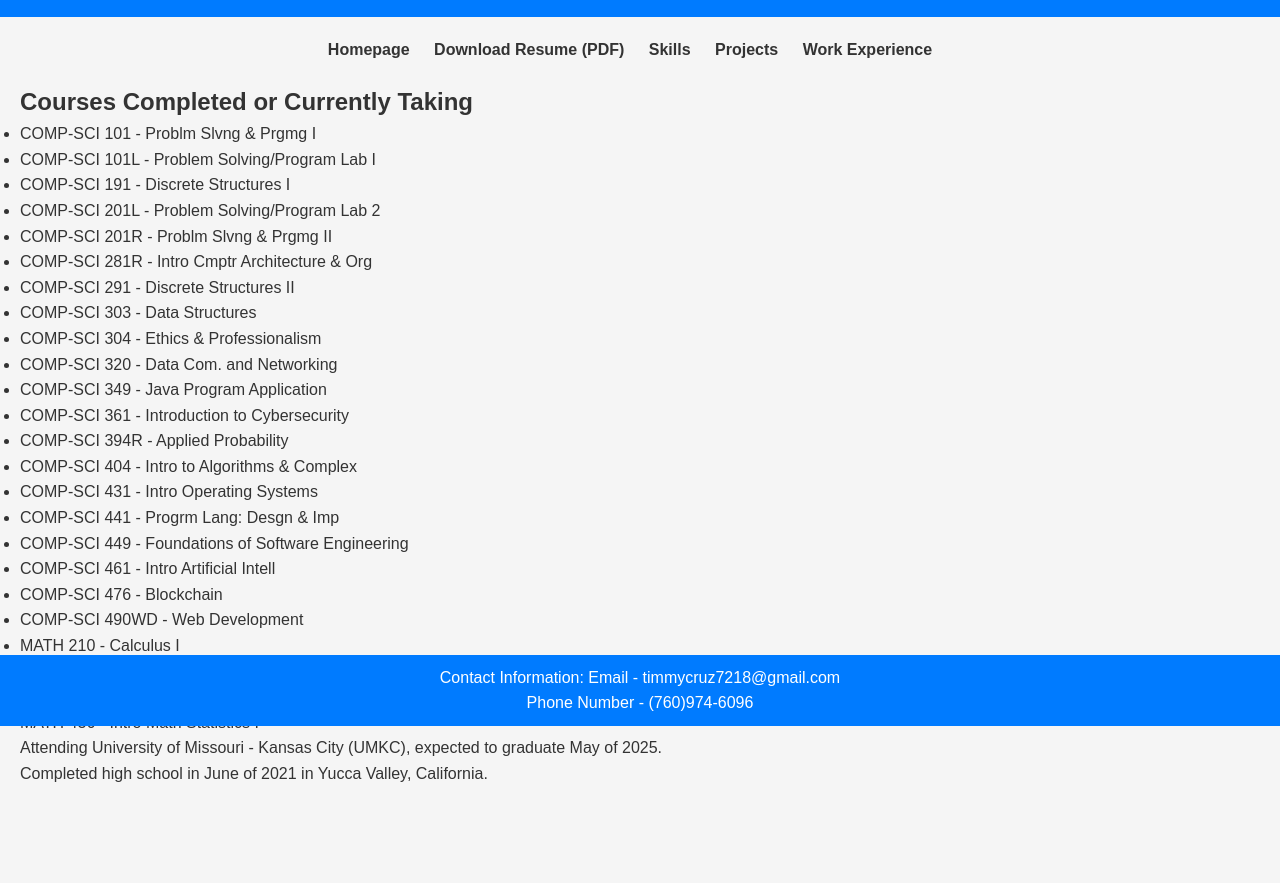
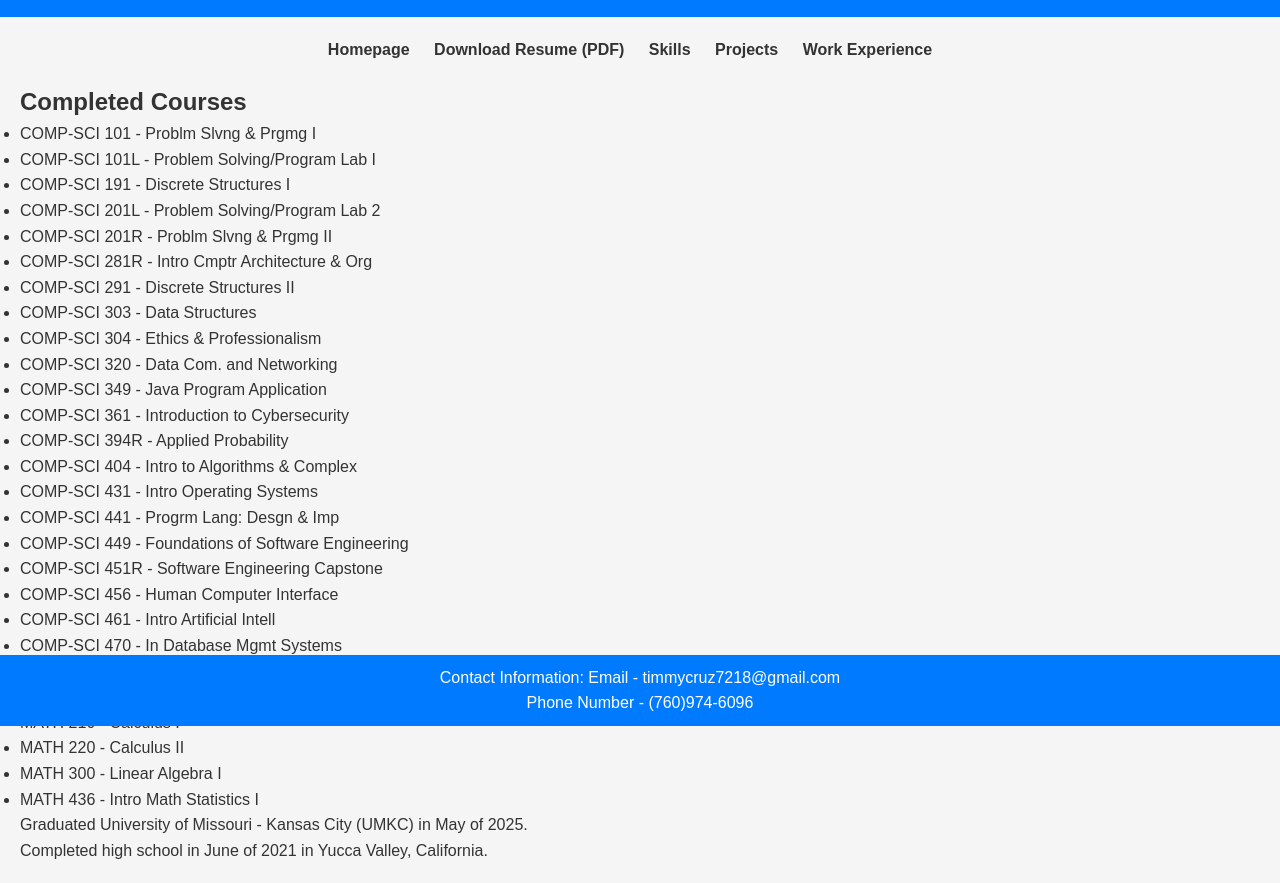
Before and after one commit to timcruzer/timcruzer.github.io, a plain HTML site: page education.html in a window 1280 px wide. Shown: the part 74-957 px from the top of the page. Before the commit the page ends 881 px from the top, so only its background shows below. Drawn offline with Linux system fonts and the light colour scheme.

Commit message:
Update education.html

```diff
--- a/education.html
+++ b/education.html
@@ -23,7 +23,7 @@
     <section>
         <!-- Education Background content -->
         <div class="education">
-            <h2>Courses Completed or Currently Taking</h2>
+            <h2>Completed Courses</h2>
             <ul>
                 <li>COMP-SCI 101 - Problm Slvng & Prgmg I</li>
                 <li>COMP-SCI 101L - Problem Solving/Program Lab I</li>
@@ -42,7 +42,10 @@
                 <li>COMP-SCI 431 - Intro Operating Systems</li>
                 <li>COMP-SCI 441 - Progrm Lang: Desgn & Imp</li>
                 <li>COMP-SCI 449 - Foundations of Software Engineering</li>
+                <li>COMP-SCI 451R - Software Engineering Capstone</li>
+                <li>COMP-SCI 456 - Human Computer Interface</li>
                 <li>COMP-SCI 461 - Intro Artificial Intell</li>
+                <li>COMP-SCI 470 - In Database Mgmt Systems</li>
                 <li>COMP-SCI 476 - Blockchain</li>
                 <li>COMP-SCI 490WD - Web Development</li>
                 <li>MATH 210 - Calculus I</li>
@@ -50,7 +53,7 @@
                 <li>MATH 300 - Linear Algebra I</li>
                 <li>MATH 436 - Intro Math Statistics I</li>
             </ul>
-            <p>Attending University of Missouri - Kansas City (UMKC), expected to graduate May of 2025.</p>
+            <p>Graduated University of Missouri - Kansas City (UMKC) in May of 2025.</p>
             <p>Completed high school in June of 2021 in Yucca Valley, California.</p>
         </div>
     </section>
```
